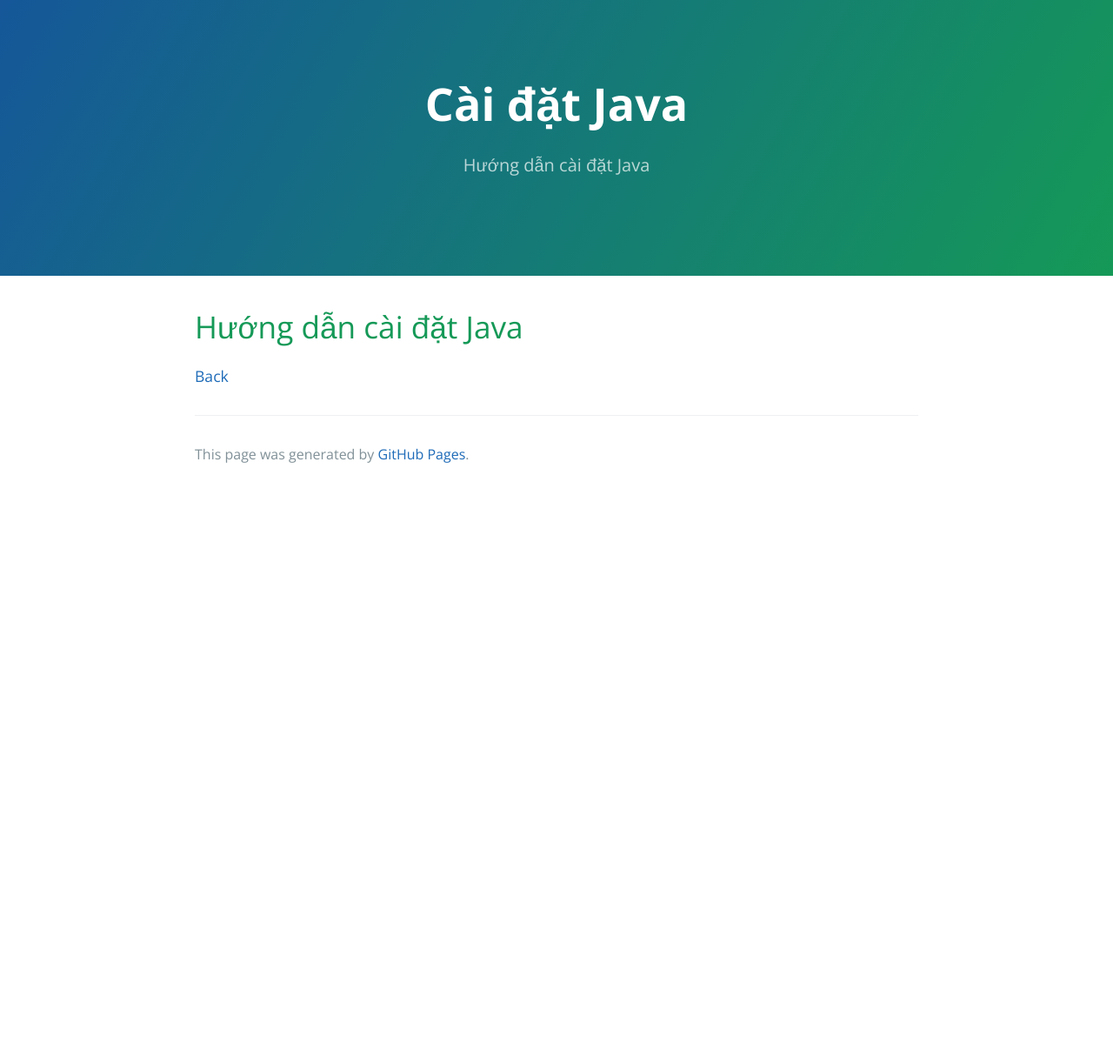
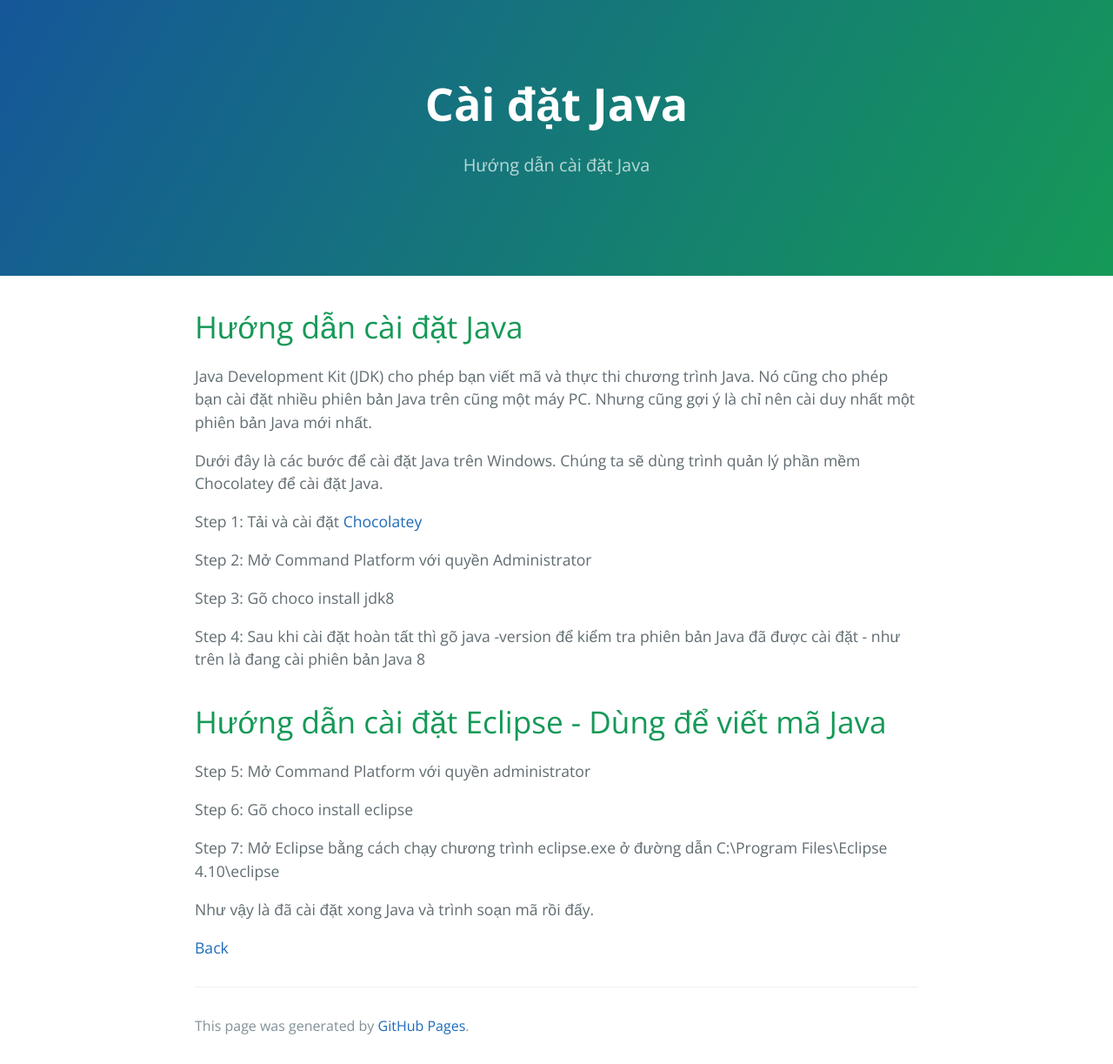
Before and after one commit to lxnhiqn905/lxnhiqn905.github.io, a Jekyll site: the page built from java/cai-dat-java.md, in a window 1280 px wide. Shown: the whole page at 87% size. Built offline with Jekyll 4.4.1, drawn with Linux system fonts in a browser that asks for light colours; before the commit the page ends 900 px from its top, so only the background shows below that.

Commit message:
Cài đặt Java - Finished

```diff
--- a/java/cai-dat-java.md
+++ b/java/cai-dat-java.md
@@ -5,6 +5,26 @@ description: Hướng dẫn cài đặt Java
 ---
 
 # Hướng dẫn cài đặt Java
+Java Development Kit (JDK) cho phép bạn viết mã và thực thi chương trình Java. Nó cũng cho phép bạn cài đặt nhiều phiên bản Java trên cũng một máy PC. Nhưng cũng gợi ý là chỉ nên cài duy nhất một phiên bản Java mới nhất.
 
+Dưới đây là các bước để cài đặt Java trên Windows. Chúng ta sẽ dùng trình quản lý phần mềm Chocolatey để cài đặt Java.
+
+Step 1: Tải và cài đặt [Chocolatey](https://chocolatey.org/)
+
+Step 2: Mở Command Platform với quyền Administrator
+
+Step 3: Gõ choco install jdk8
+
+Step 4: Sau khi cài đặt hoàn tất thì gõ java -version để kiểm tra phiên bản Java đã được cài đặt - như trên là đang cài phiên bản Java 8
+
+# Hướng dẫn cài đặt Eclipse - Dùng để viết mã Java
+
+Step 5: Mở Command Platform với quyền administrator
+
+Step 6: Gõ choco install eclipse
+
+Step 7: Mở Eclipse bằng cách chạy chương trình eclipse.exe ở đường dẫn C:\Program Files\Eclipse 4.10\eclipse
+
+Như vậy là đã cài đặt xong Java và trình soạn mã rồi đấy.
 
 [Back](./)
```
